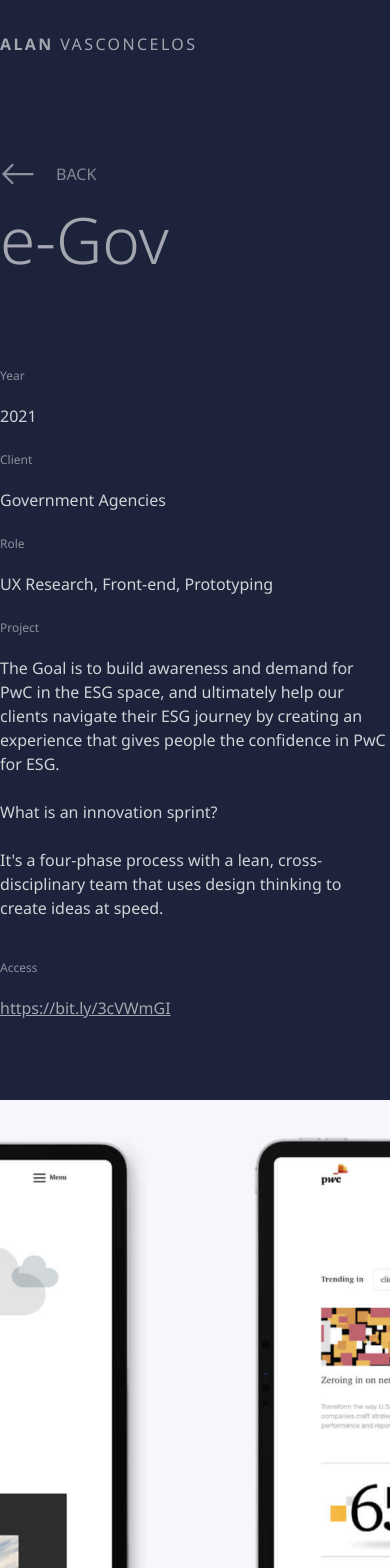
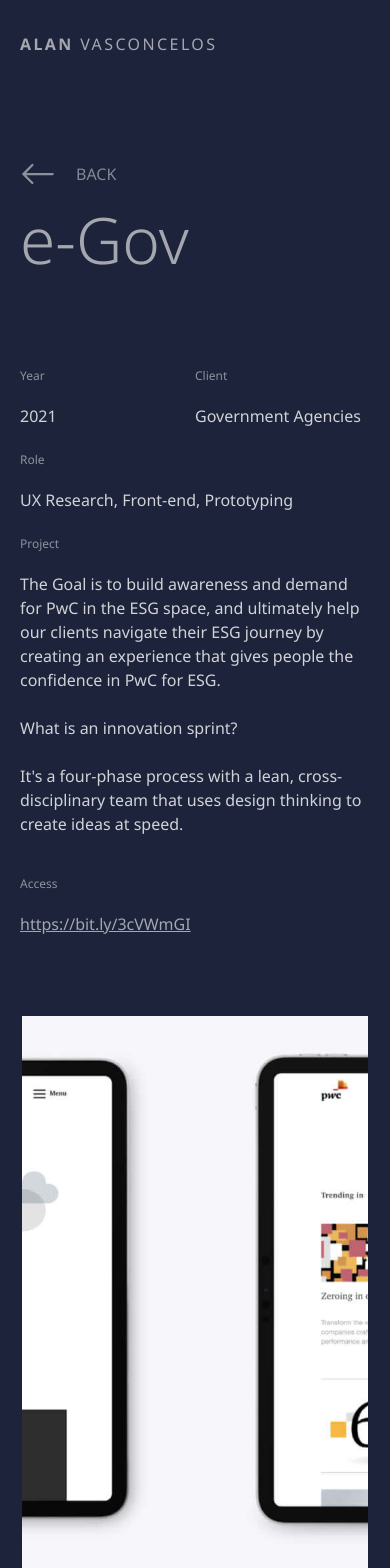
Before and after one commit to alandbh/react-portfolio, a Next.js app: page /work/egov in a window 390 px wide. Shown: the top 1568 px of the page. Built offline with nearby package versions, Linux system fonts and the light colour scheme.

Commit message:
Responsiveness

```diff
--- a/pages/_document.jsx
+++ b/pages/_document.jsx
@@ -40,7 +40,7 @@
                     <link rel="manifest" href="/site.webmanifest"></link>
                 </Head>
                 <body className="bg-color-base text-white/90 flex flex-col items-center">
-                    <div className="wrapper-all max-w-[1800px] ">
+                    <div className="wrapper-all max-w-[1800px] px-5 md:px-0 ">
                         <Header />
                         <Main />
                     </div>
--- a/pages/work/[slug].jsx
+++ b/pages/work/[slug].jsx
@@ -46,19 +46,34 @@
                 </main>
 
                 <section className="bio md:grid md:grid-cols-14 gap-5 mt-20">
-                    <div className="col-span-4 col-start-2 text-white/80">
-                        <Heading as="h3" className="text-white/50 mb-5 text-xs">
+                    <div className="col-span-4 col-start-2 text-white/80 grid md:block grid-cols-2">
+                        <div>
+                            <Heading
+                                as="h3"
+                                className="text-white/50 mb-5 text-xs"
+                            >
                                 Year
                             </Heading>
                             <p>{PageData[slug].year}</p>
-                        <Heading as="h3" className="text-white/50 mb-5 text-xs">
+                        </div>
+                        <div>
+                            <Heading
+                                as="h3"
+                                className="text-white/50 mb-5 text-xs"
+                            >
                                 Client
                             </Heading>
                             <p>{PageData[slug].client}</p>
-                        <Heading as="h3" className="text-white/50 mb-5 text-xs">
+                        </div>
+                        <div className="col-span-2">
+                            <Heading
+                                as="h3"
+                                className="text-white/50 mb-5 text-xs"
+                            >
                                 Role
                             </Heading>
                             <p>{PageData[slug].role}</p>
+                        </div>
                     </div>
                     <div className="col-span-6 text-white/80">
                         <Heading as="h3" className="text-white/50 mb-5 text-xs">
@@ -90,8 +105,8 @@
                     </div>
                 </section>
 
-                <section className="md:grid md:grid-cols-14 gap-5 mt-20">
-                    <figure className="max-h-96 min-h-[580px] col-start-2 col-span-12 relative">
+                <section className="md:grid md:grid-cols-14 mt-20">
+                    <figure className="max-h-96 min-h-[580px] col-start-2 col-span-12 relative mx-[2px]">
                         <Image
                             src={"/" + PageData[slug].featured_image}
                             layout="fill"
@@ -109,7 +124,7 @@
                         <div
                             className={`${
                                 section.color_class || "bg-gray-100"
-                            } col-start-2 col-span-12 md:grid grid-cols-12 py-20`}
+                            } col-start-2 col-span-12 md:grid grid-cols-12 py-20 px-4 md:px-0`}
                         >
                             <div className="col-start-2 col-span-5 flex flex-col gap-11">
                                 <Heading as={"h4"} className="text-4xl">
@@ -140,7 +155,7 @@
                 ))}
 
                 <div className="grid grid-cols-14 mt-10">
-                    <div className="col-start-2 col-span-12 flex justify-between">
+                    <div className="col-start-2 col-span-12 flex justify-between gap-10">
                         {previousWorkSlug && (
                             <Link href={`/work/${previousWorkSlug}`}>
                                 <a className="opacity-50 hover:opacity-90 flex flex-col gap-10">
```
Lines whose indentation alone changed are shown as unchanged.
